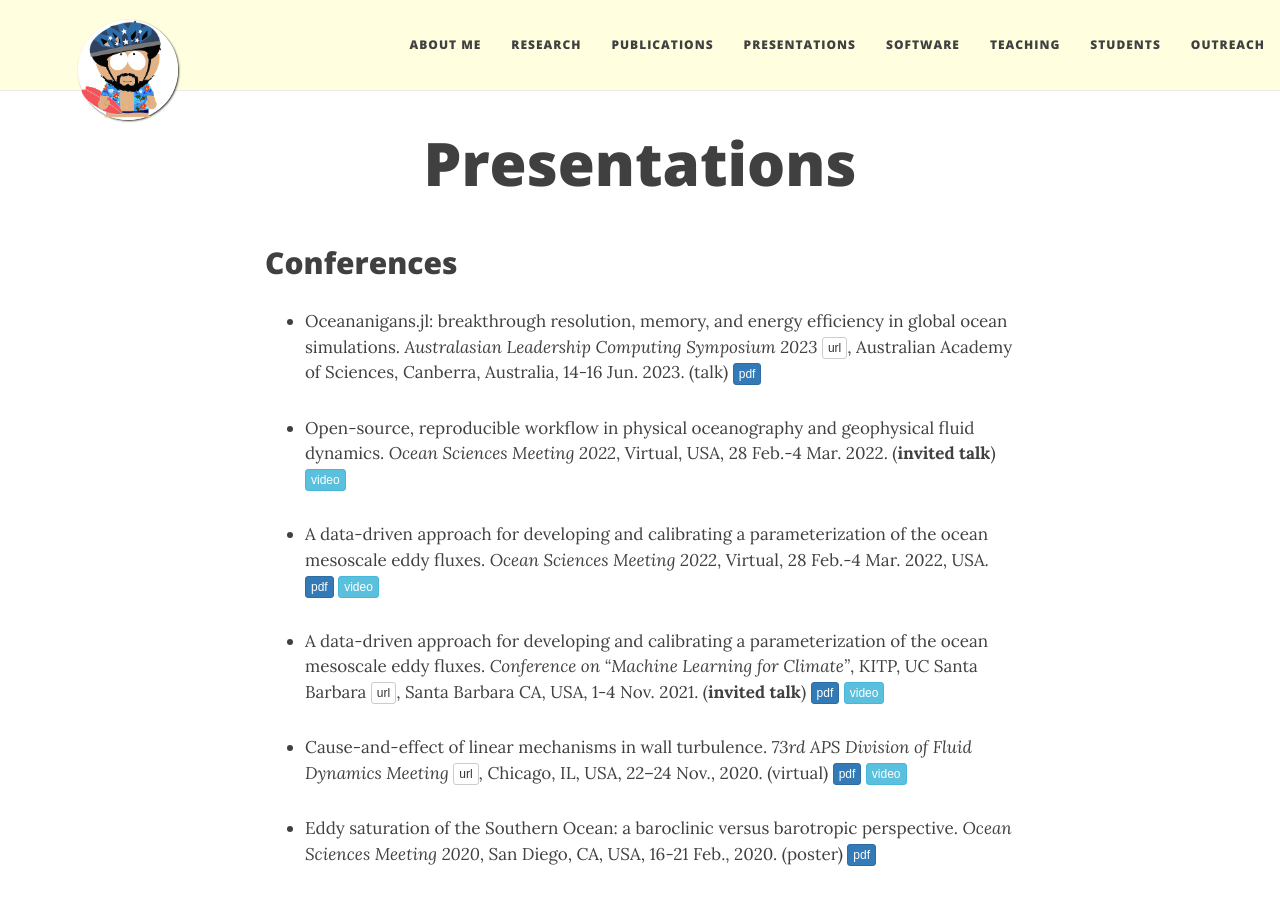
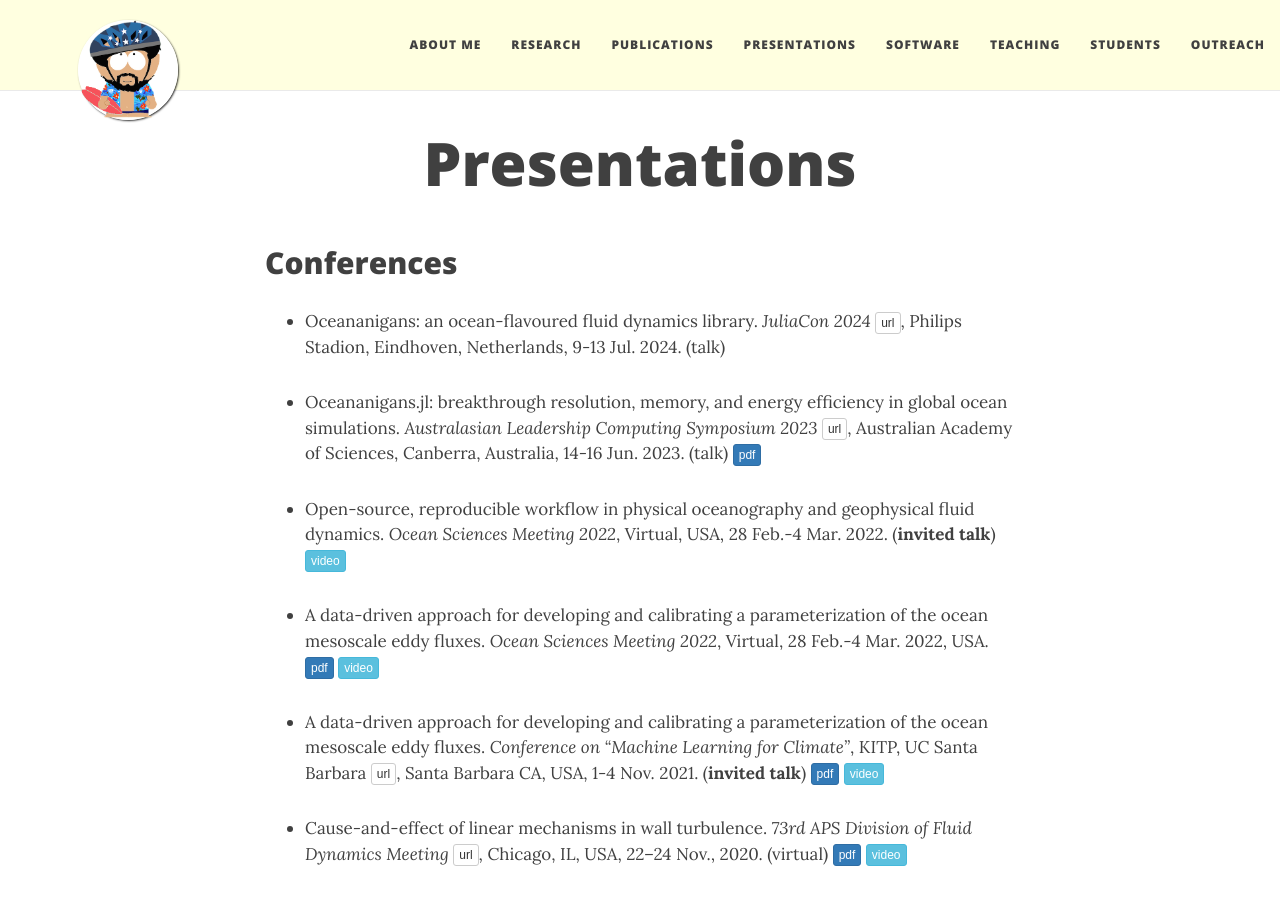
Before and after one commit to navidcy/navidcy.github.io, a Jekyll site: the page built from presentations.md, in a window 1280 px wide and 900 px high. Built offline with Jekyll 4.4.1, drawn with Linux system fonts in a browser that asks for light colours; nearby versions of some CDN libraries.

Commit message:
add juliacon2024

```diff
--- a/presentations.md
+++ b/presentations.md
@@ -6,6 +6,8 @@ title: Presentations
 ---
 
 ## Conferences
+
+- Oceananigans: an ocean-flavoured fluid dynamics library. _JuliaCon 2024_ [<span class="btn btn-default btn-xs{{end}}" style="font-family:sans-serif;">url</span>][juliacon2024-site]{:target="_blank"}, Philips Stadion, Eindhoven, Netherlands, 9-13 Jul. 2024. (talk)
 
 - Oceananigans.jl: breakthrough resolution, memory, and energy efficiency in global ocean simulations. _Australasian Leadership Computing Symposium 2023_ [<span class="btn btn-default btn-xs{{end}}" style="font-family:sans-serif;">url</span>][ALCS23-site]{:target="_blank"}, Australian Academy of Sciences, Canberra, Australia, 14-16 Jun. 2023. (talk) [<span class="btn btn-primary btn-xs{{end}}" style="font-family:sans-serif;">pdf</span>][ALCS23-oceananigans]
 
```
Also changed, not shown: other parts of presentations.md (+1 -0 lines).
